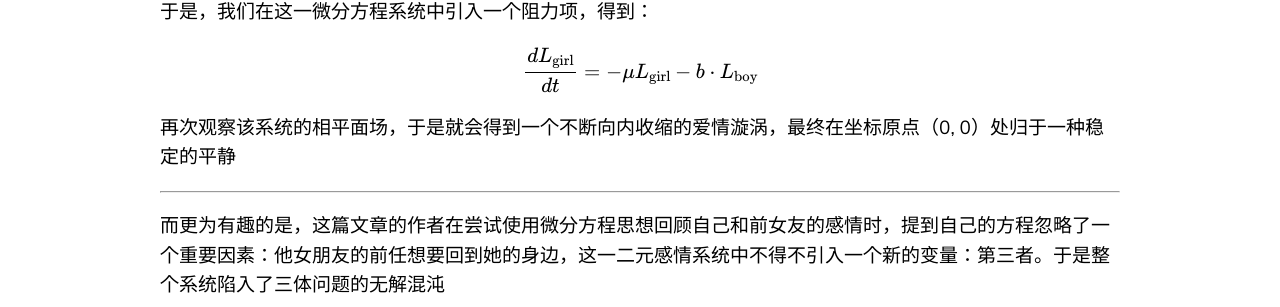
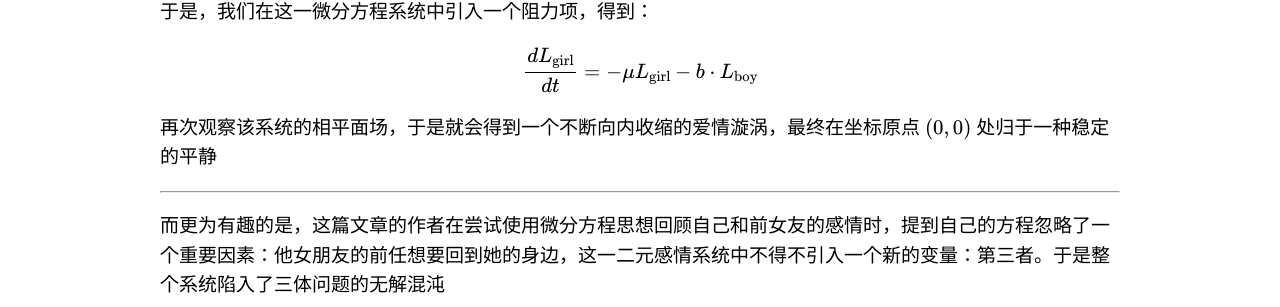
Before and after one commit to Tolia-GH/Tolia-s-Blog, a Jekyll site: the page built from _posts/2026-10-07-a-mathematic-study-of-love.md, in a window 1280 px wide. Shown: the part 2001-2308 px from the top of the page. Built offline with Jekyll 4.4.1, drawn with Linux system fonts in a browser that asks for light colours; formulas are drawn with MathJax 3.

```diff
--- a/_posts/2026-10-07-a-mathematic-study-of-love.md
+++ b/_posts/2026-10-07-a-mathematic-study-of-love.md
@@ -65,7 +65,7 @@ $$
 \frac{dL_\text{girl}}{dt}=-\mu L_\text{girl}-b\cdot L_\text{boy}
 $$
 
-再次观察该系统的相平面场，于是就会得到一个不断向内收缩的爱情漩涡，最终在坐标原点（0, 0）处归于一种稳定的平静
+再次观察该系统的相平面场，于是就会得到一个不断向内收缩的爱情漩涡，最终在坐标原点 $(0, 0)$ 处归于一种稳定的平静
 
 ---
 
```
